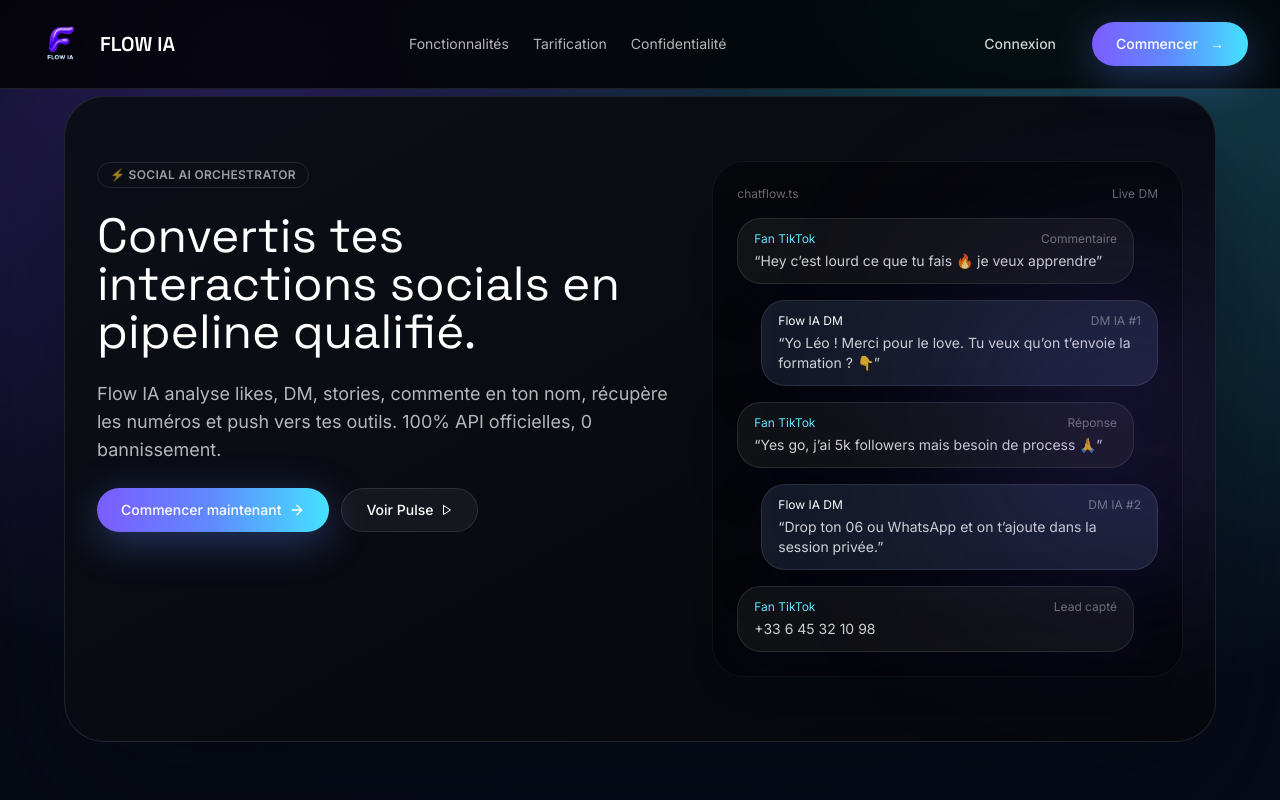
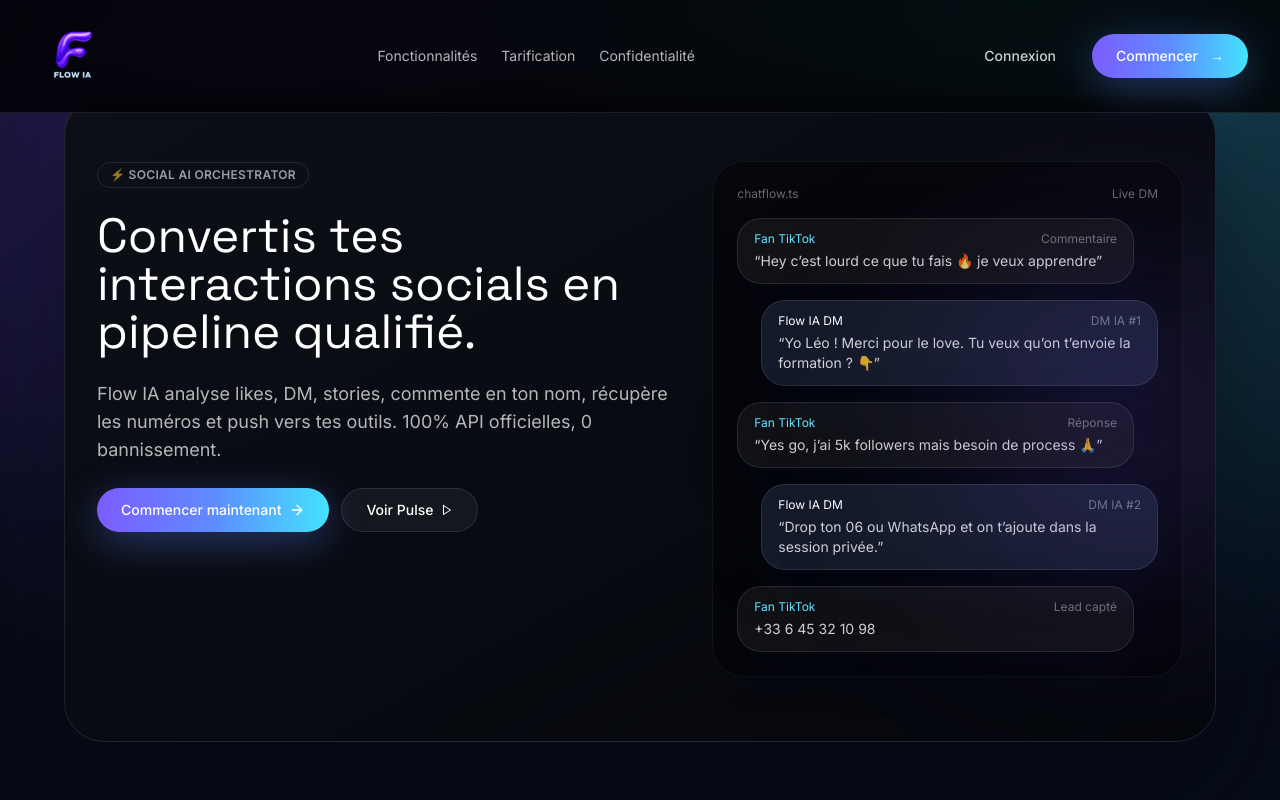
Before and after one commit to marvynclouet/plugIA, a Next.js app in the folder frontend/: page / in a window 1280 px wide. Shown: the top 800 px of the page. Built offline with nearby package versions, Linux system fonts and the light colour scheme.

Commit message:
Increase logo size to h-20 and remove FLOW IA text, Social AI Ops and Squad Boss Mode badge

```diff
--- a/frontend/app/dashboard/layout.tsx
+++ b/frontend/app/dashboard/layout.tsx
@@ -34,19 +34,12 @@
       <header className="sticky top-0 z-40 border-b border-white/10 bg-[#050914]/70 backdrop-blur-xl">
         <div className="mx-auto flex max-w-6xl items-center justify-between px-6 py-4">
           <div className="flex items-center gap-4">
-            <Link href="/dashboard" className="flex items-center gap-3">
+            <Link href="/dashboard" className="flex items-center">
               <div className="relative">
-                <Logo className="h-14 w-14" />
+                <Logo className="h-20 w-20" />
                 <span className="absolute inset-0 animate-ping rounded-2xl bg-[#A855F7]/40" />
               </div>
-              <div>
-                <p className="font-display text-lg text-white">FLOW IA</p>
-                <p className="text-xs uppercase tracking-[0.4em] text-white/40">Social AI Ops</p>
-              </div>
             </Link>
-            <Badge variant="ghost" className="hidden items-center gap-1 text-xs text-white/60 md:flex">
-              ⚡ Squad Boss Mode
-            </Badge>
           </div>
 
           <div className="flex items-center gap-2 rounded-full bg-white/5 p-1">
--- a/frontend/components/navbar.tsx
+++ b/frontend/components/navbar.tsx
@@ -12,9 +12,8 @@
   return (
     <nav className="fixed top-0 z-50 w-full border-b border-white/10 bg-black/80 backdrop-blur-xl">
       <div className="mx-auto flex max-w-7xl items-center justify-between px-4 py-4 md:px-8">
-        <Link href="/" className="flex items-center gap-3">
-          <Logo className="h-14 w-14" />
-          <span className="font-display text-xl font-semibold text-white">FLOW IA</span>
+        <Link href="/" className="flex items-center">
+          <Logo className="h-20 w-20" />
         </Link>
 
         <div className="hidden items-center gap-6 md:flex">
```
